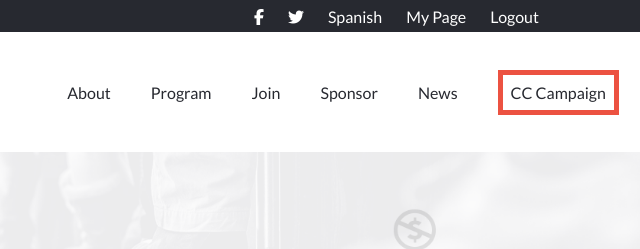
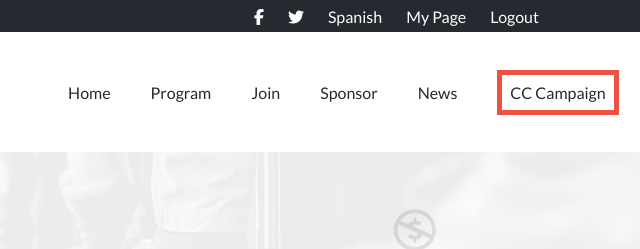
Before and after one commit to taldr27/Capstone1-Project, a website: page about.html in a window 1280 px wide. Shown: the top 249 px of the page, 501-1141 px from the left. Drawn offline with Linux system fonts and the light colour scheme.

Commit message:
Add a home tag to the navbar in about.html

```diff
--- a/about.html
+++ b/about.html
@@ -71,7 +71,7 @@
                     </div>
                     <nav>
                         <ul class="menus">
-                            <li><a href="about.html">About</a></li>
+                            <li><a href="index.html">Home</a></li>
                             <li><a href="#">Program</a></li>
                             <li><a href="#">Join</a></li>
                             <li><a href="#">Sponsor</a></li>
```
